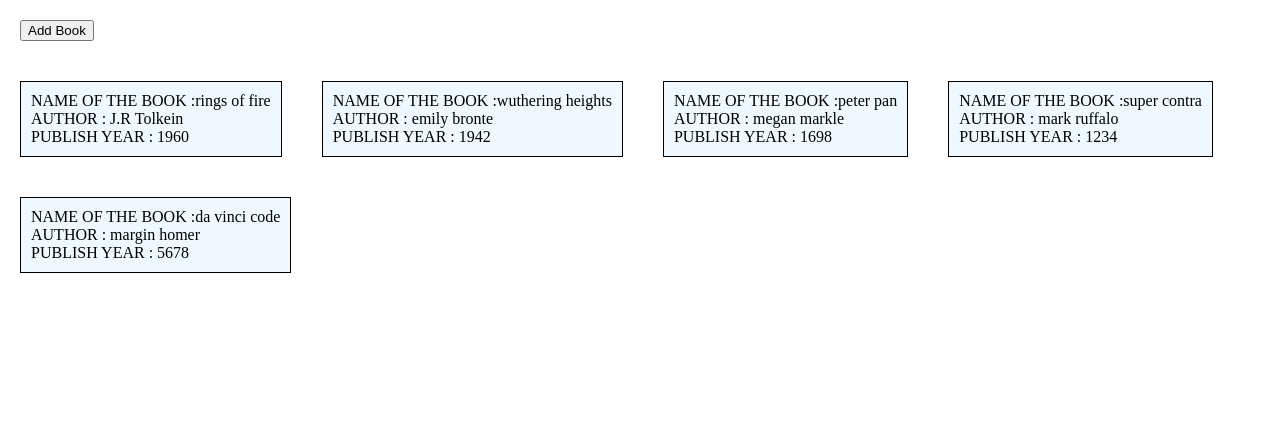
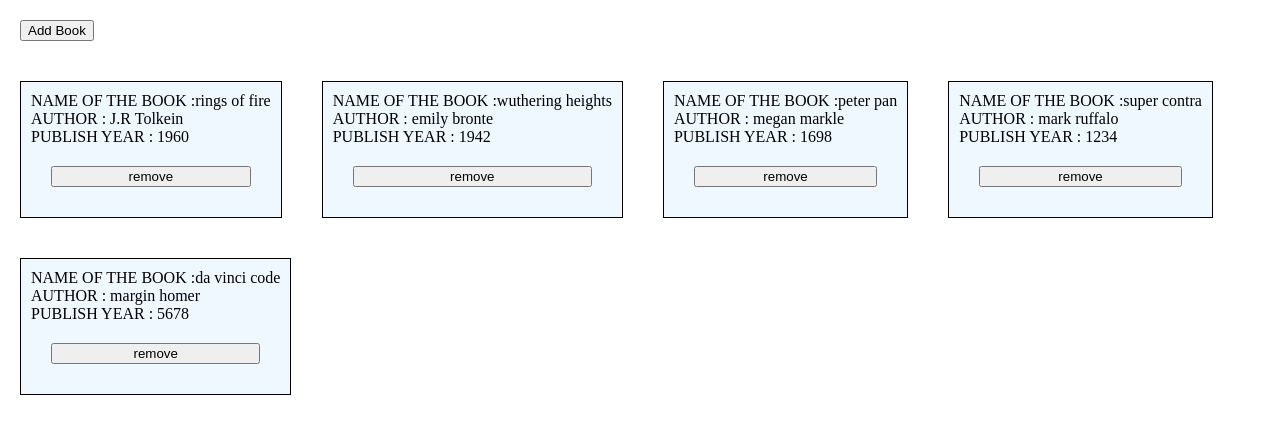
Before and after one commit to SuchiBankoti/library, a plain HTML site: page index.html in a window 1280 px wide. Drawn offline with Linux system fonts and the light colour scheme.

Commit message:
add a function removebook and a button to remove the book

```diff
--- a/library.js
+++ b/library.js
@@ -37,10 +37,14 @@ class bookDetail {
 
 function bookDisplay() {
     while (i < myLibrary.length) {
-        addBookToDisplay.innerHTML += `<ul id="book"><li> NAME OF THE BOOK :${myLibrary[i].name}</li>
+        addBookToDisplay.innerHTML += `<ul class="book"><li> NAME OF THE BOOK :${myLibrary[i].name}</li>
         <li> AUTHOR : ${myLibrary[i].author}</li>
-        <li> PUBLISH YEAR : ${myLibrary[i].publishYear}</li></ul>`
+        <li> PUBLISH YEAR : ${myLibrary[i].publishYear}</li>
+        <button class="remove">remove</button>
+        </ul>`
         i++
+
+
     }
 
 }
@@ -59,3 +63,11 @@ const btnAddBook = document.getElementById("addBook")
 btnAddBook.addEventListener("click", addBookToLibrary)
 
 bookDisplay()
+
+const btnRemove = document.getElementsByClassName("remove")
+for (let b = 0; b < btnRemove.length; b++) {
+    function removeBook() {
+        console.log("remove book")
+    }
+    btnRemove[b].addEventListener("click", removeBook)
+}
--- a/style.css
+++ b/style.css
@@ -7,7 +7,7 @@ body {
     flex-wrap: wrap;
 }
 
-#book {
+.book {
     display: flex;
     flex-direction: column;
     justify-content: center;
```
Also changed, not shown: index.html (+3 -1 lines).
